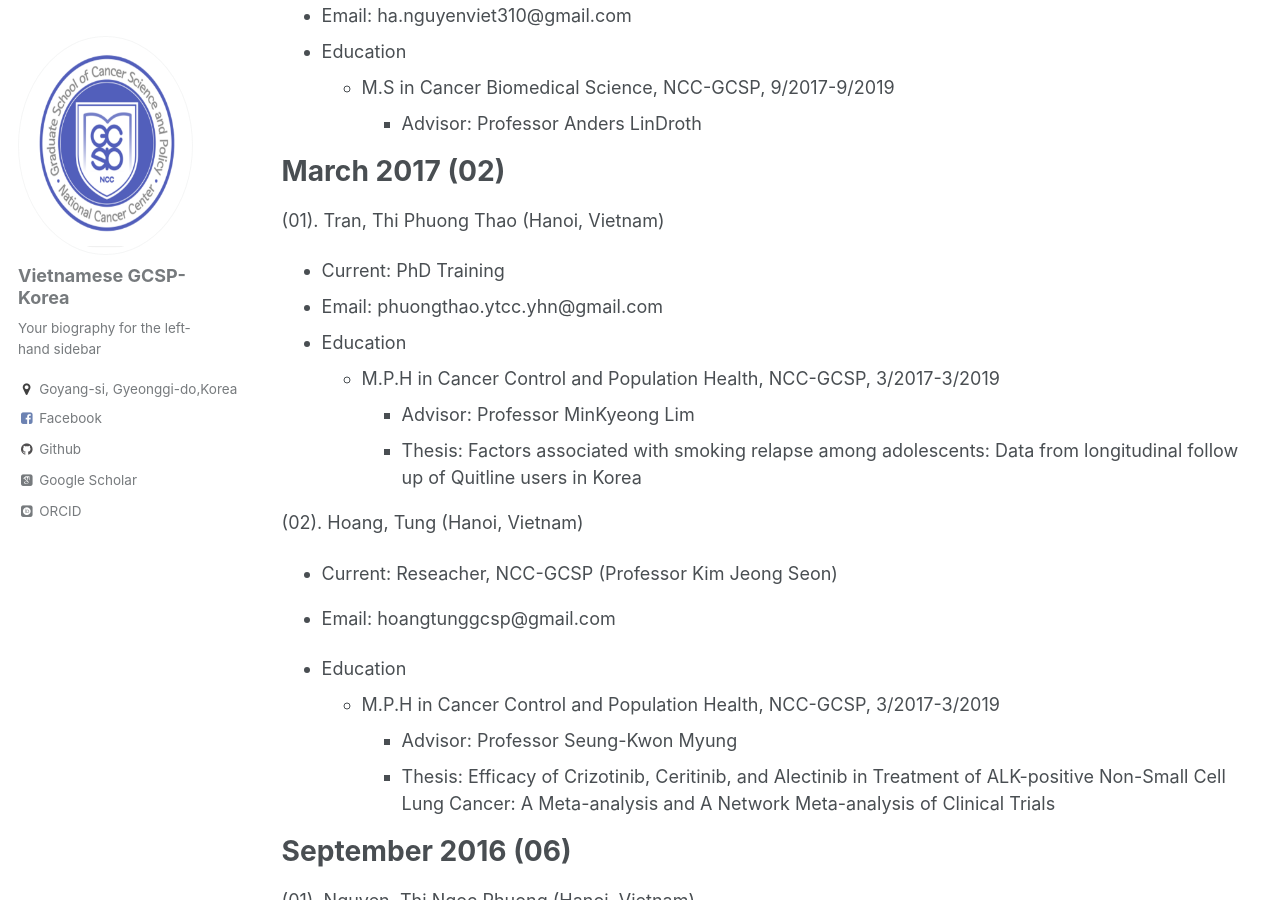
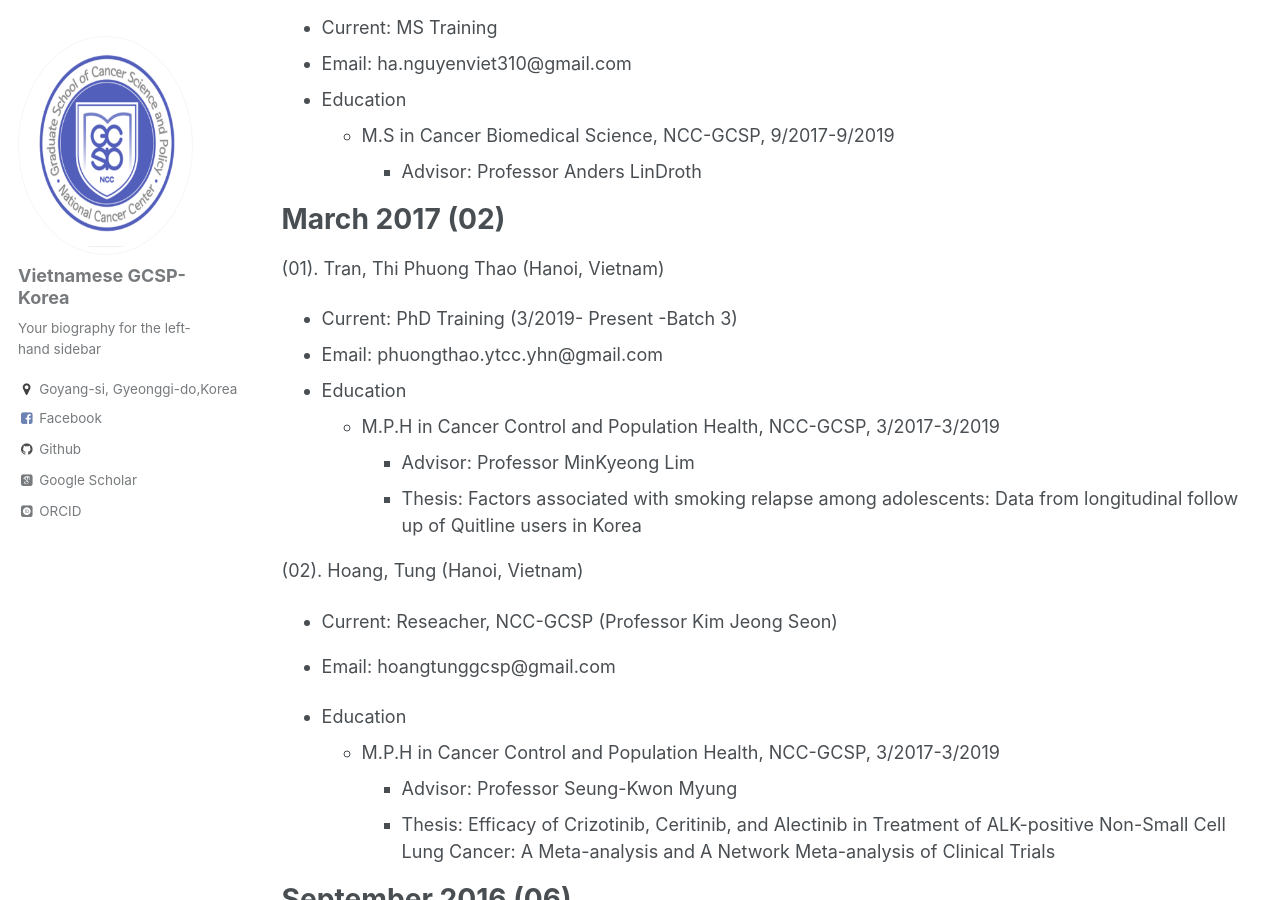
Before and after one commit to kklot/gcsp, a Jekyll site: the page built from _pages/cv.md, in a window 1280 px wide and 900 px high, scrolled down 2263 px. Built offline with Jekyll 4.4.1, drawn with Linux system fonts in a browser that asks for light colours; some web fonts are replaced.

Commit message:
Update cv.md

```diff
--- a/_pages/cv.md
+++ b/_pages/cv.md
@@ -16,6 +16,10 @@ A total of 25 students are currently studying or graduated from GCSP
 * [The GCSP-Vietnamese Association 2015-2017](http://gcsp.ytecongcong.com/posts/2012/08/blog-post-2/)
 
 ======
+
+March 2019 (04)
+======
+
 
 
 
@@ -90,7 +94,7 @@ September 2017 (02)
 March 2017 (02)
 ======
 (01). Tran, Thi Phuong Thao (Hanoi, Vietnam)
-* Current: PhD Training
+* Current: PhD Training (3/2019- Present -Batch 3)
 * Email: phuongthao.ytcc.yhn@gmail.com
 * Education
   * M.P.H in Cancer Control and Population Health, NCC-GCSP, 3/2017-3/2019
```
